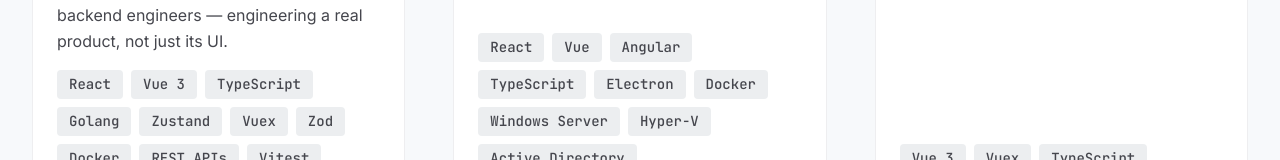
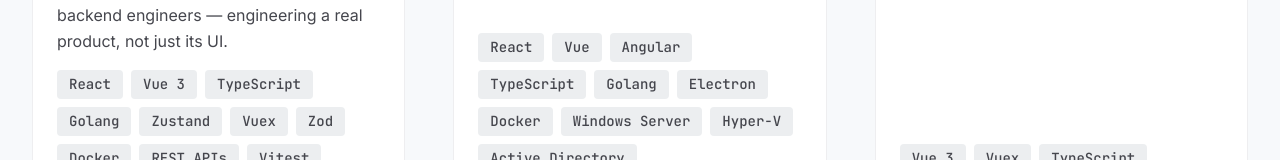
Before and after one commit to luannmoreira/portfolio, a React (Vite) app in the folder apps/portfolio/: page /projects in a window 1280 px wide. Shown: the part 768-928 px from the top of the page. Built offline with nearby package versions, Linux system fonts and the light colour scheme; no server answers.

Commit message:
feat(portfolio): add Golang tag to the OS Systems project card

```diff
--- a/apps/portfolio/src/content/projects.ts
+++ b/apps/portfolio/src/content/projects.ts
@@ -33,6 +33,7 @@
       "Vue",
       "Angular",
       "TypeScript",
+      "Golang",
       "Electron",
       "Docker",
       "Windows Server",
```
